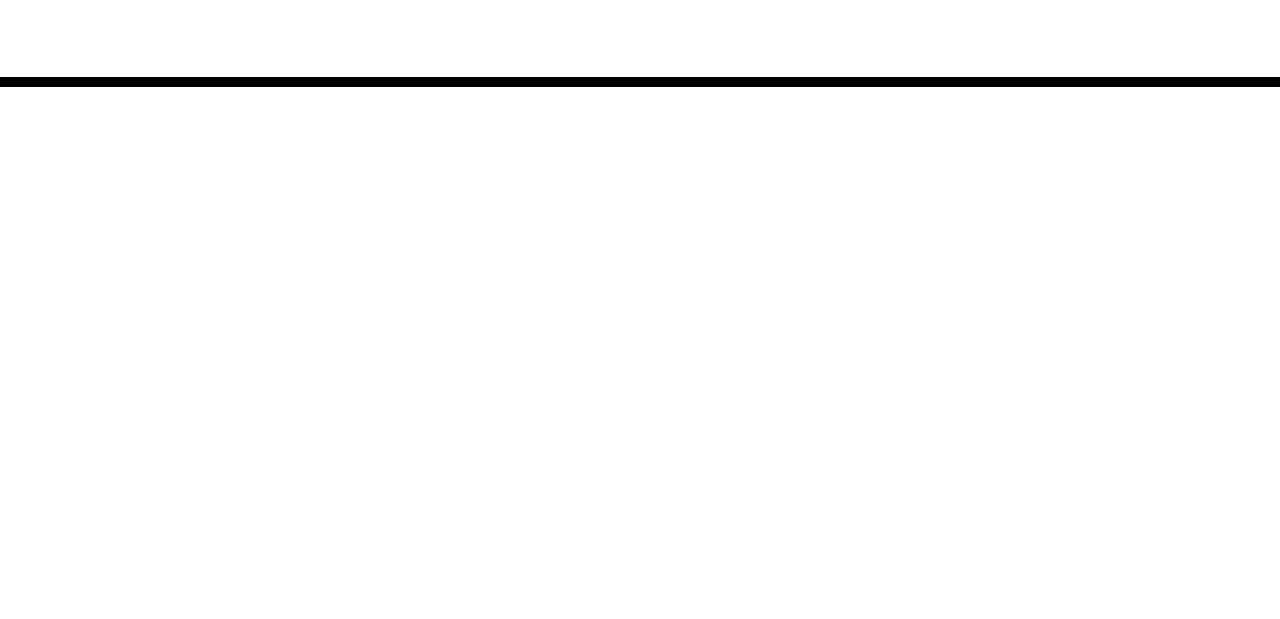
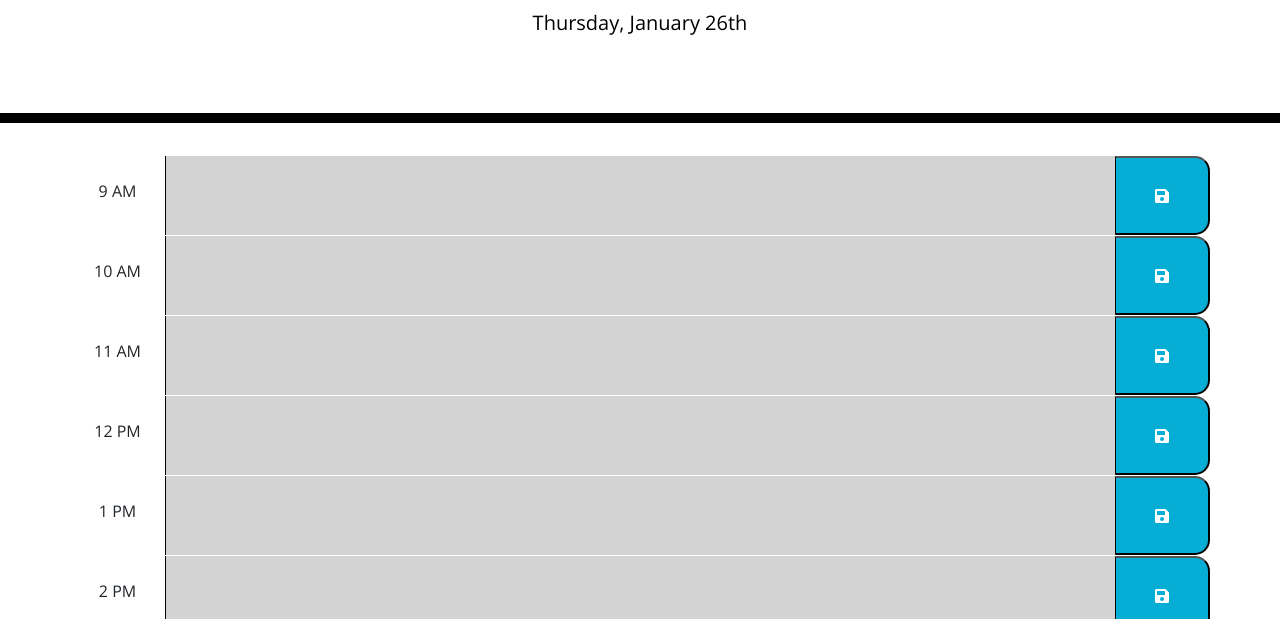
Before and after one commit to vaselisk999/work-day-sheduler, a plain HTML site: page index.html in a window 1280 px wide. Shown: the part 181-800 px from the top of the page. Drawn offline with nearby package versions, Linux system fonts and the light colour scheme.

Commit message:
assets link

```diff
--- a/index.html
+++ b/index.html
@@ -25,7 +25,7 @@
   </div>
   <script src="https://cdnjs.cloudflare.com/ajax/libs/jquery/3.2.1/jquery.min.js"></script>
   <script src="https://cdnjs.cloudflare.com/ajax/libs/moment.js/2.24.0/moment.min.js"></script>
-  <script src="./js/script.js"></script>
+  <script src="./assets/js/script.js"></script>
 </body>
 
 </html>
```
